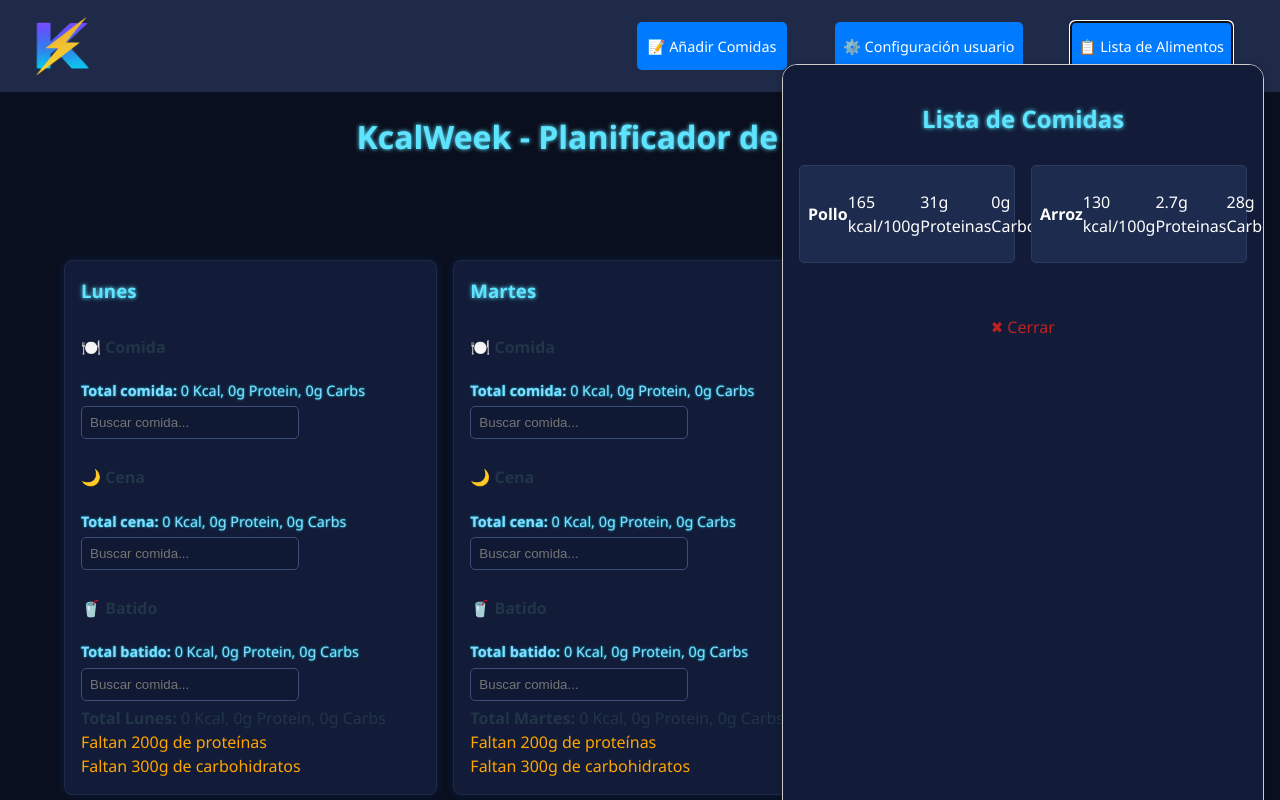
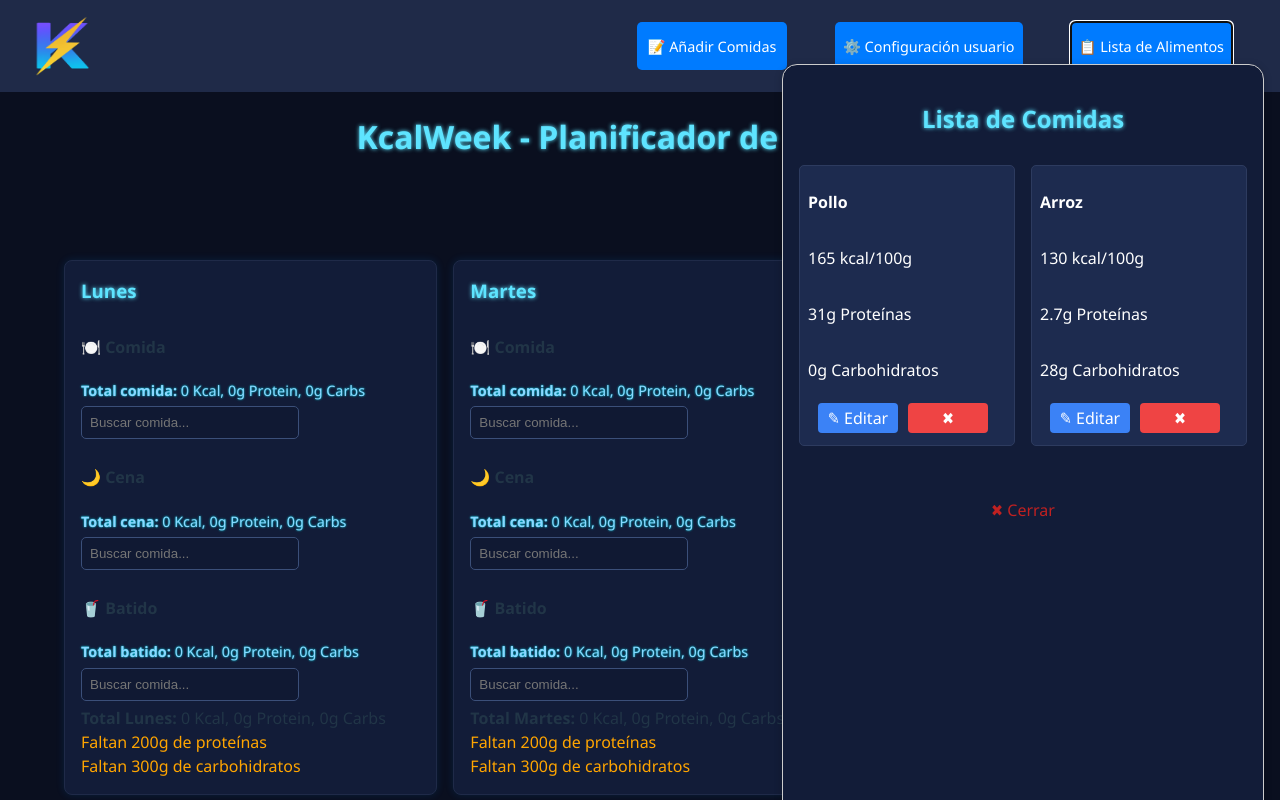
Before and after one commit to TamaraFdez/KcalWeek, a React (Vite) app: page / in a window 1280 px wide. Both pictures are taken after a click on the button "📋 Lista de Alimentos". Shown: the top 800 px of the page. Built offline with nearby package versions, Linux system fonts and the light colour scheme.

Commit message:
boton editar

```diff
--- a/src/App.css
+++ b/src/App.css
@@ -332,3 +332,48 @@ h1 {
   margin-top: 5px;
   margin-left: 10px;
 }
+.boton-editar,
+.boton-delete,
+.boton-guardar,
+.boton-cancelar {
+  margin-left: 10px;
+  padding: 4px 8px;
+  border: none;
+  border-radius: 4px;
+  cursor: pointer;
+}
+
+.boton-editar {
+  background-color: #3b82f6; /* azul */
+  color: white;
+}
+
+.boton-delete {
+  background-color: #ef4444; /* rojo */
+  color: white;
+}
+
+.boton-guardar {
+  background-color: #10b981; /* verde */
+  color: white;
+}
+
+.boton-cancelar {
+  background-color: #6b7280; /* gris */
+  color: white;
+}
+li{
+  list-style: none;
+  margin: 0.5rem 0;
+  padding: 0.5rem;
+  background-color: #1d2b4f;
+  border: 1px solid #2d3b5f;
+  border-radius: 5px;
+  cursor: pointer;
+  transition: background-color 0.2s, box-shadow 0.2s;
+  display: flex;
+  flex-direction: column;
+   button{
+    width: 5rem;
+   }
+}
--- a/src/App.jsx
+++ b/src/App.jsx
@@ -9,12 +9,7 @@ import Navbar from "./components/Navbar";
 //Hacer dragg and drop e intercmabiable entre comidas, cenas y días
 //Editar navbar para que quede arriba y no se pierda
 //Mejorar el modo movil para que sea mas responsive el navbar y el grid de comidas
-
-//Añadir boton de editar a comidas
-
-
-
-
+//Añadir boton de editar a Listacomidas
 
 function App() {
   const [foodItems, setFoodItems] = useState(() => {
@@ -79,6 +74,14 @@ const handleDrop = (dia, tipo) => {
 };
 
 
+
+const editarComida = (id, nuevosDatos) => {
+  setFoodItems(prev => prev.map(item =>
+    item.id === id ? { ...item, ...nuevosDatos } : item
+  ));
+};
+
+
   const handleGramsChange = (dia, tipo, uid, grams) => {
     setWeekMeals(prev => {
       const copia = {...prev };
@@ -123,6 +126,7 @@ const handleDrop = (dia, tipo) => {
         agregarComida={agregarComida}
         foodItems={foodItems}
         borrarComida={borrarComida}
+        editarComida={editarComida}
       />
 
     <main className="App">
--- a/src/components/FoodList.jsx
+++ b/src/components/FoodList.jsx
@@ -1,19 +1,82 @@
-export default function FoodList({ foodItems, borrarComida }) {
+import { useState } from "react";
+
+export default function FoodList({ foodItems, borrarComida, editarComida }) {
+  const [editId, setEditId] = useState(null);
+  const [editData, setEditData] = useState({ kcal: 0, protein: 0, carbs: 0 });
+
+  const startEditing = (item) => {
+    setEditId(item.id);
+    setEditData({
+      kcal: item.kcal,
+      protein: item.protein,
+      carbs: item.carbs,
+    });
+  };
+
+  const handleChange = (e) => {
+    const { name, value } = e.target;
+    setEditData(prev => ({ ...prev, [name]: value }));
+  };
+
+  const saveEdit = () => {
+    editarComida(editId, {
+      kcal: Number(editData.kcal),
+      protein: Number(editData.protein),
+      carbs: Number(editData.carbs),
+    });
+    setEditId(null);
+  };
+
+  const cancelEdit = () => {
+    setEditId(null);
+  };
+
   return (
     <div className="food-list">
       <h2>Lista de Comidas</h2>
       <ul className="food-items">
         {foodItems.map(item => (
-            <li key={item.id}  className="draggrable-item">
-              <p><strong>{item.name}</strong> </p>
-              <p>{item.kcal} kcal/100g </p>
-              <p>{item.protein}g Proteinas </p>
-              <p>{item.carbs}g Carbohidratos </p>
-              <p style={{
-                display: item.note === "" ? "none" : "block",
-                fontStyle: "italic",
-              }}>{item.nota}</p>
-              <button className="boton-delete" onClick={() => borrarComida(item.id)}>✖</button>
+          <li key={item.id} className="draggable-item">
+            <p><strong>{item.name}</strong></p>
+
+            {editId === item.id ? (
+              <>
+              <label>
+                <input
+                  type="number"
+                  name="kcal"
+                  value={editData.kcal}
+                  onChange={handleChange}
+                  style={{ width: "60px" }}
+                /> kcal/100g</label>
+                <label><input
+                  type="number"
+                  name="protein"
+                  value={editData.protein}
+                  onChange={handleChange}
+                  style={{ width: "60px", marginLeft: "10px" }}
+                /> g Proteínas</label>
+                <label>
+                <input
+                  type="number"
+                  name="carbs"
+                  value={editData.carbs}
+                  onChange={handleChange}
+                  style={{ width: "60px", marginLeft: "10px" }}
+                /> g Carbohidratos</label>
+
+                <div><button onClick={saveEdit} className="boton-guardar">Guardar</button>
+                <button onClick={cancelEdit} className="boton-cancelar">Cancelar</button></div>
+              </>
+            ) : (
+              <>
+                <p>{item.kcal} kcal/100g</p>
+                <p>{item.protein}g Proteínas</p>
+                <p>{item.carbs}g Carbohidratos</p>
+                <div><button className="boton-editar" onClick={() => startEditing(item)}>✎ Editar</button>
+                <button className="boton-delete" onClick={() => borrarComida(item.id)}>✖</button></div>
+              </>
+            )}
           </li>
         ))}
       </ul>
--- a/src/components/Navbar.jsx
+++ b/src/components/Navbar.jsx
@@ -11,6 +11,7 @@ const Navbar = ({
   agregarComida,
   foodItems,
   borrarComida,
+  editarComida,
 }) => {
   // const [mostrar, setMostrar] = useState(false);
   const [mostrarUserForm, setMostrarUserForm] = useState(false);
@@ -80,6 +81,8 @@ const Navbar = ({
              agregarComida={agregarComida}
              foodItems={foodItems}
              borrarComida={borrarComida}
+              editarComida={editarComida}
+
           />
           <button onClick={() => setMostrarFoodList(false)} className="close-btn">
             ✖ Cerrar
```
Lines whose indentation alone changed are shown as unchanged.
